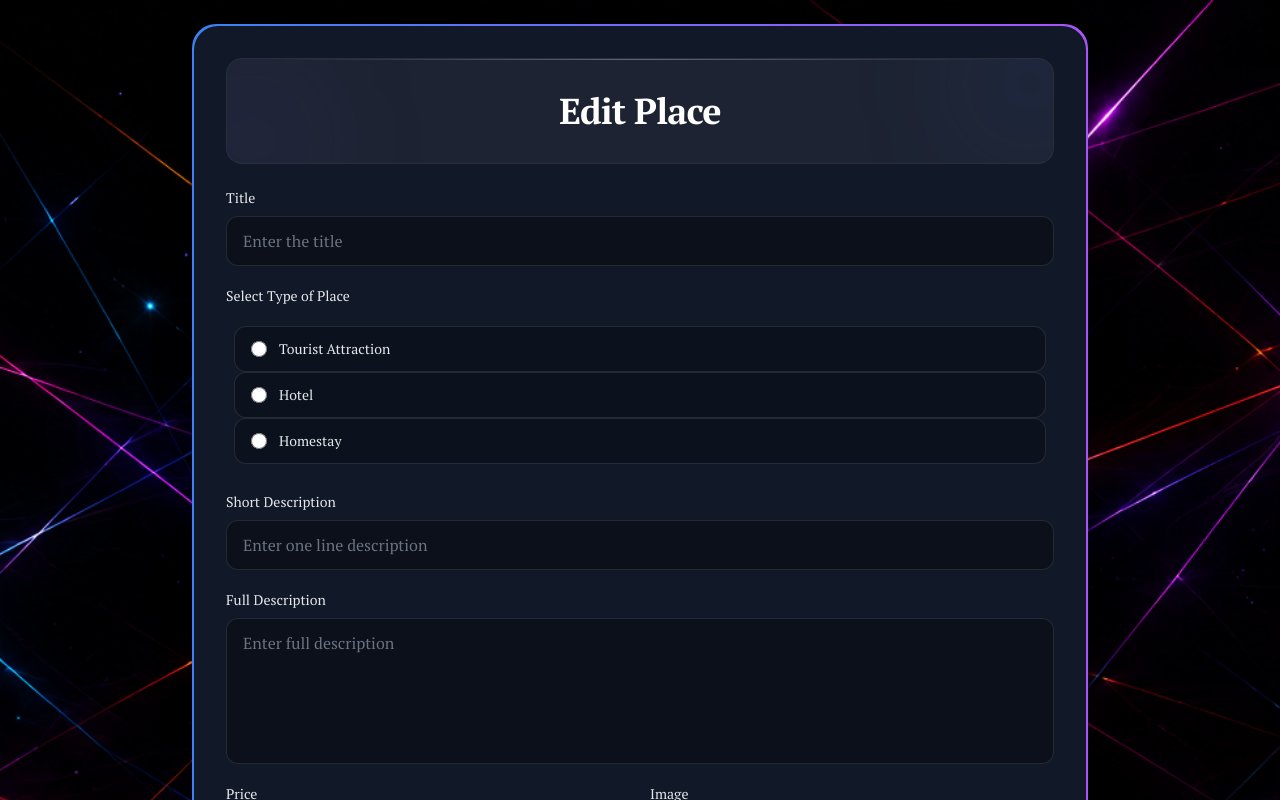
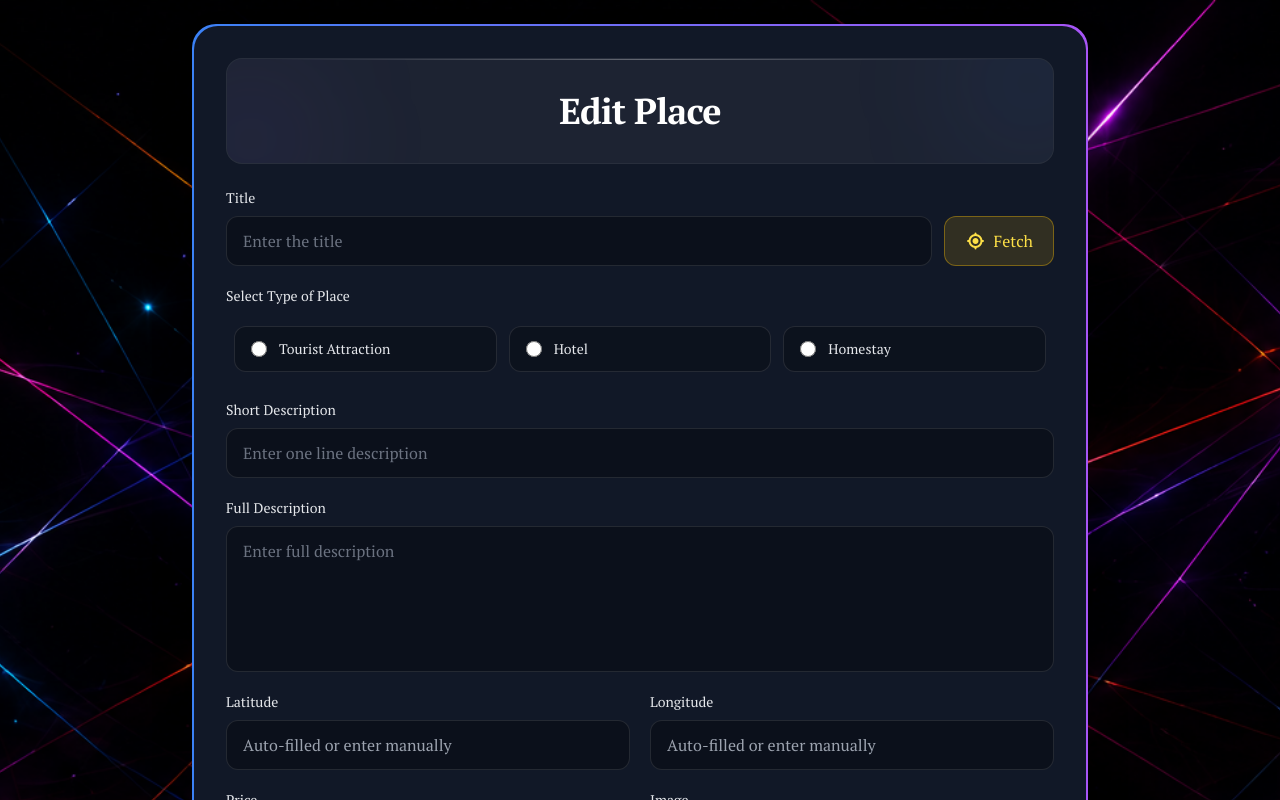
Before and after one commit to Prayas-Mangrati/Kalimpong_Tours, a React (Vite) app in the folder frontend/: page /admin/edit/1 in a window 1280 px wide. Shown: the top 800 px of the page. Built offline with nearby package versions, Linux system fonts and the light colour scheme; no server answers; sample sign-in values are in the browser's storage.

Commit message:
Implemented auto lats and longs in editPlace

```diff
--- a/frontend/src/pages/EditPlace.jsx
+++ b/frontend/src/pages/EditPlace.jsx
@@ -11,11 +11,15 @@ export default function EditPlace() {
   const [currentImageUrl, setCurrentImageUrl] = useState("");
   const [imagePreview, setImagePreview] = useState("");
   const [errors, setErrors] = useState({});
+  const [coordinateWarning, setCoordinateWarning] = useState(false);
+  const [isFetchingCoordinates, setIsFetchingCoordinates] = useState(false);
   const [formData, setFormData] = useState({
     title: "",
     type: "",
     description: "",
     full_description: "",
+    latitude: "",
+    longitude: "",
     price: "",
   });
 
@@ -38,6 +42,8 @@ export default function EditPlace() {
         type: data.type,
         description: data.description,
         full_description: data.full_description,
+        latitude: data.latitude || "",
+        longitude: data.longitude || "",
         price: data.price,
       });
 
@@ -92,6 +98,8 @@ export default function EditPlace() {
     formDataToSend.append("description", formData.description);
     formDataToSend.append("full_description", formData.full_description);
     formDataToSend.append("price", formData.price);
+    formDataToSend.append("latitude", formData.latitude);
+    formDataToSend.append("longitude", formData.longitude);
 
     if (image) {
       formDataToSend.append("img", image);
@@ -105,15 +113,7 @@ export default function EditPlace() {
     const result = await response.json();
     if (result.success) {
       setIsSubmitting(false);
-      if (result.coordinatesUpdated) {
       showToast("Place updated successfully!", "success", "circle-check");
-      } else {
-        showToast(
-          "Place updated. Coordinates couldn't be refreshed.",
-          "warning",
-          "triangle-exclamation",
-        );
-      }
 
       navigate("/admin/dashboard");
     } else {
@@ -137,6 +137,53 @@ export default function EditPlace() {
     } else {
       setImagePreview(currentImageUrl);
     }
+  };
+  const handleFetchCoordinates = async () => {
+    setIsFetchingCoordinates(true);
+    if (!formData.title.trim()) {
+      showToast(
+        "Please enter a title first",
+        "warning",
+        "triangle-exclamation",
+      );
+      setIsFetchingCoordinates(false);
+      return;
+    }
+    const response = await fetch(
+      "http://localhost:8080/admin/fetch-coordinates",
+      {
+        method: "POST",
+        headers: {
+          "Content-Type": "application/json",
+        },
+        body: JSON.stringify({
+          title: formData.title,
+        }),
+      },
+    );
+
+    const result = await response.json();
+
+    if (result.success) {
+      setCoordinateWarning(false);
+
+      setFormData((prev) => ({
+        ...prev,
+        latitude: result.latitude,
+        longitude: result.longitude,
+      }));
+
+      showToast("Coordinates fetched successfully!", "success", "circle-check");
+    } else {
+      setCoordinateWarning(true);
+
+      showToast(
+        " Couldn't fetch coordinates. Please enter them manually or leave them blank.",
+        "warning",
+        "triangle-exclamation",
+      );
+    }
+    setIsFetchingCoordinates(false);
   };
 
   return (
@@ -162,11 +209,12 @@ export default function EditPlace() {
                 >
                   Title
                 </label>
+
+                <div className="flex gap-3 items-stretch">
                   <input
                     type="text"
                     id="title"
                     placeholder="Enter the title"
-                  className={`w-full rounded-xl border ${errors.title ? "border-red-500" : "border-white/10"} bg-black/30 px-4 py-3 text-white placeholder:text-gray-500 outline-none transition focus:border-blue-400/70 focus:ring-2 focus:ring-blue-500/30`}
                     value={formData.title}
                     onChange={(e) => {
                       setFormData({ ...formData, title: e.target.value });
@@ -174,8 +222,37 @@ export default function EditPlace() {
                         ...errors,
                         title: "",
                       });
+                      setCoordinateWarning(false);
                     }}
+                    className={`flex-1 rounded-xl border ${
+                      errors.title ? "border-red-500" : "border-white/10"
+                    } bg-black/30 px-4 py-3 text-white placeholder:text-gray-500 outline-none transition focus:border-blue-400/70 focus:ring-2 focus:ring-blue-500/30`}
                   />
+
+                  <button
+                    type="button"
+                    onClick={handleFetchCoordinates}
+                    disabled={isFetchingCoordinates}
+                    className={`rounded-xl border border-yellow-500/40 bg-yellow-500/15 px-5 py-3 text-yellow-300 transition ${
+                      isFetchingCoordinates
+                        ? "opacity-50 cursor-not-allowed"
+                        : "hover:bg-yellow-500/25 hover:border-yellow-400"
+                    }`}
+                  >
+                    {isFetchingCoordinates ? (
+                      <>
+                        <i className="fa-solid fa-spinner fa-spin mr-2"></i>
+                        Fetching...
+                      </>
+                    ) : (
+                      <>
+                        <i className="fa-solid fa-location-crosshairs mr-2"></i>
+                        Fetch
+                      </>
+                    )}
+                  </button>
+                </div>
+
                 {errors.title && (
                   <p className="text-red-400 text-sm mt-1">{errors.title}</p>
                 )}
@@ -186,7 +263,7 @@ export default function EditPlace() {
                   Select Type of Place
                 </label>
                 <div
-                  className={`rounded-xl p-2 ${errors.type ? "border-2 border-red-500" : ""}`}
+                  className={`grid gap-3 sm:grid-cols-3 rounded-xl p-2 ${errors.type ? "border-2 border-red-500" : ""}`}
                 >
                   {["tourist", "hotel", "homestay"].map((placeType) => (
                     <label
@@ -278,6 +355,53 @@ export default function EditPlace() {
 
               <div className="grid gap-5 sm:grid-cols-2">
                 <div className="grid gap-2">
+                  <label className="text-sm font-medium text-gray-200">
+                    Latitude
+                  </label>
+
+                  <input
+                    type="text"
+                    value={formData.latitude}
+                    onChange={(e) =>
+                      setFormData({
+                        ...formData,
+                        latitude: e.target.value,
+                      })
+                    }
+                    placeholder="Auto-filled or enter manually"
+                    className={`w-full rounded-xl border ${coordinateWarning ? "border-yellow-500" : "border-white/10"} bg-black/30 px-4 py-3 text-white`}
+                  />
+                </div>
+
+                <div className="grid gap-2">
+                  <label className="text-sm font-medium text-gray-200">
+                    Longitude
+                  </label>
+
+                  <input
+                    type="text"
+                    value={formData.longitude}
+                    onChange={(e) =>
+                      setFormData({
+                        ...formData,
+                        longitude: e.target.value,
+                      })
+                    }
+                    placeholder="Auto-filled or enter manually"
+                    className={`w-full rounded-xl border ${coordinateWarning ? "border-yellow-500" : "border-white/10"} bg-black/30 px-4 py-3 text-white`}
+                  />
+                </div>
+              </div>
+              {coordinateWarning && (
+                <p className="text-yellow-400 text-sm flex items-center gap-2 w-full">
+                  <i className="fa-solid fa-triangle-exclamation"></i>
+                  Couldn't fetch coordinates automatically. Enter them manually
+                  or leave them blank.
+                </p>
+              )}
+
+              <div className="grid gap-5 sm:grid-cols-2">
+                <div className="grid gap-2">
                   <label
                     htmlFor="price"
                     className="text-sm font-medium text-gray-200"
```
Lines whose indentation alone changed are shown as unchanged.
